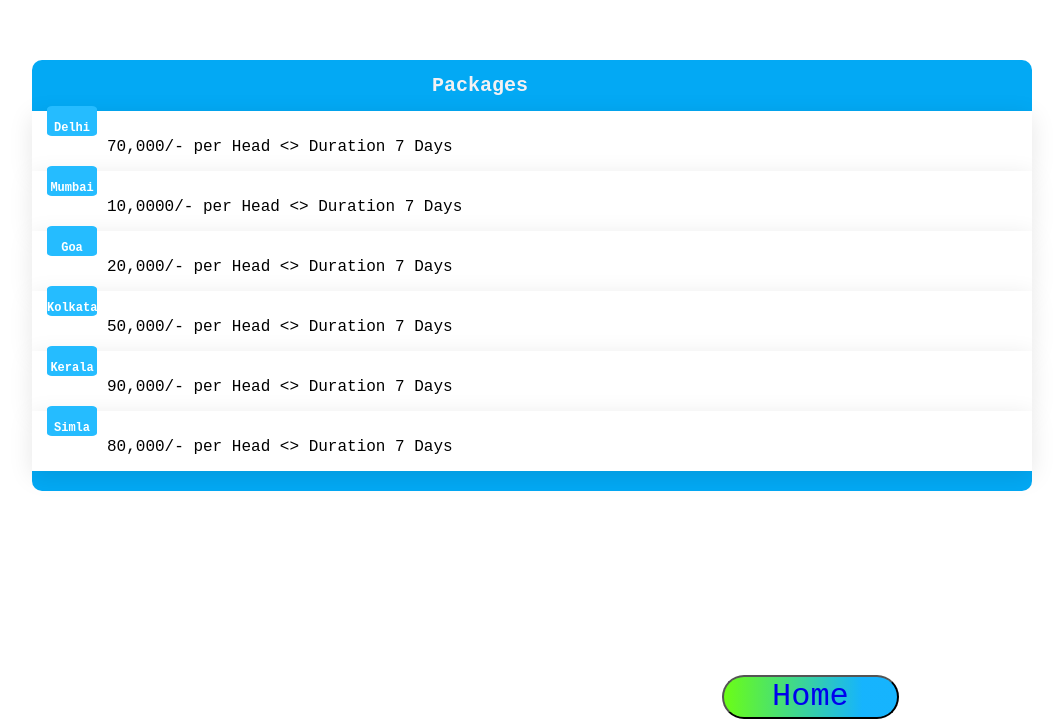
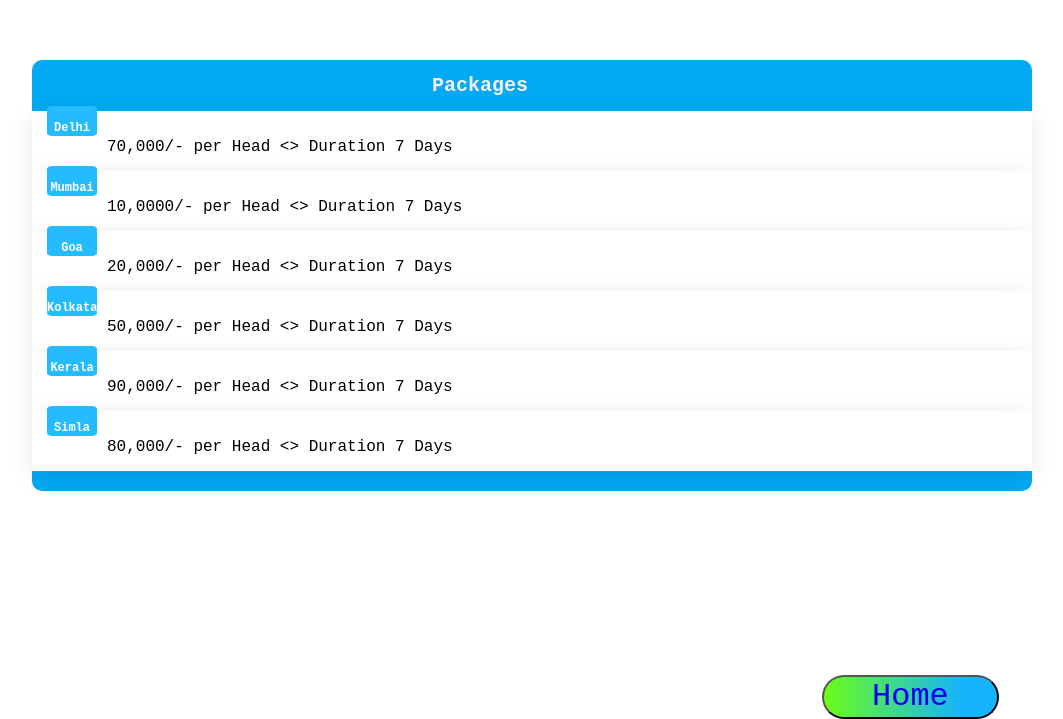
Before and after one commit to devrajcse/project1devraj, a plain HTML site: page package.html in a window 1280 px wide. Shown: the part 125-844 px from the top of the page, without its empty margins (108-1171 px from the left). Drawn offline with Linux system fonts and the light colour scheme.

Commit message:
Update package.css

```diff
--- a/package.css
+++ b/package.css
@@ -84,7 +84,7 @@
 {
     /* margin-bottom: 0px; */
     /* margin-left: 0px; */
-    margin: 0px 20px 0px 830px;
+    margin: 0px 20px 0px 930px;
     cursor: pointer;
     position: relative;
     padding: .25rem 3rem;
```
